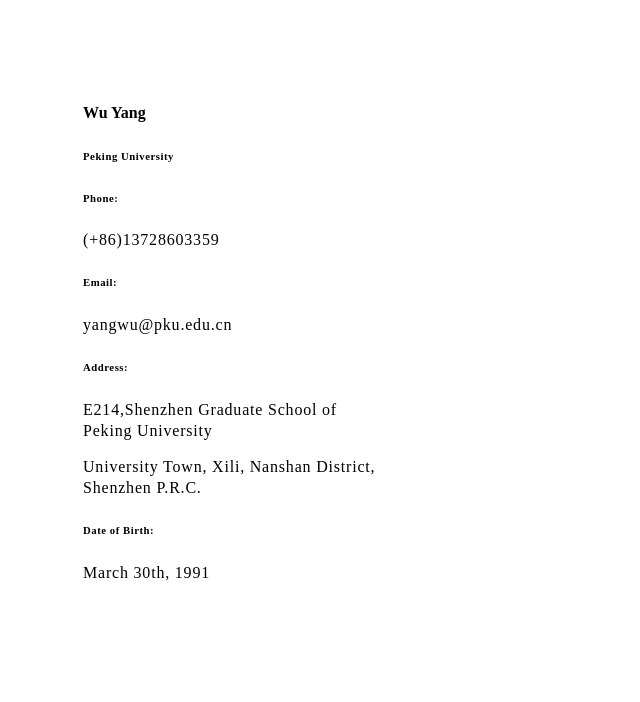
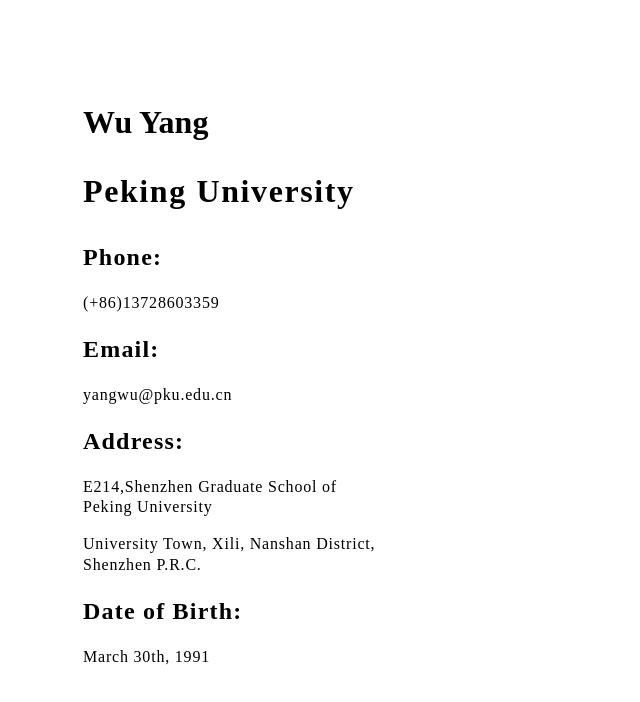
Before and after one commit to Young331/Young331.github.io, a plain HTML site: page wuyang.html in a window 1280 px wide. Shown: the whole page, without its empty margins (0-640 px from the left). Drawn offline with Linux system fonts and the light colour scheme.

Commit message:
Update wuyang.html

```diff
--- a/wuyang.html
+++ b/wuyang.html
@@ -5,33 +5,33 @@
     </head>
     <body>
         <div style="left: 83px; width: 304px; position: absolute; top: 83px;" class="txtNew" id="comp-isylxd3r" data-reactid=".0.$SITE_ROOT.$desktop_siteRoot.$PAGES_CONTAINER.$centeredContent.$inlineContent.$SITE_PAGES.$c1dmp_DESKTOP.$inlineContent.$comp-irls0xdi.$inlineContent.$mediairm34ucq7/=1$mediairm34ucq7.$inlineContent.$comp-isylwyqk.$inlineContent.$comp-isylxd3r">
-            <h4 class="font_4">
+            <h1 class="font_4">
                 <span class="color_19">Wu Yang</span>
-            </h4>
+            </h1>
 
-            <h6 class="font_6" style="line-height:1.8em;">
+            <h1 class="font_6" style="line-height:1.8em;">
                 <span class="color_19"><span style="letter-spacing:0.05em;">Peking University</span></span>
-            </h6>
+            </h1>
 
-            <h6 class="font_6" style="line-height:1.3em;">
+            <h2 class="font_6" style="line-height:1.3em;">
                 <span class="color_19"><span style="letter-spacing:0.05em;">Phone:</span></span>
-            </h6>
+            </h2>
 
             <p class="font_8" style="line-height:1.3em;">
                 <span class="color_19"><span style="letter-spacing:0.05em;">(+86)13728603359</span></span>
             </p>
 
-            <h6 class="font_6" style="line-height:1.3em;">
+            <h2 class="font_6" style="line-height:1.3em;">
                 <span class="color_19"><span style="letter-spacing:0.05em;">Email:</span></span>
-            </h6>
+            </h2>
 
             <p class="font_8" style="line-height:1.3em;">
                 <span class="color_19"><span style="letter-spacing:0.05em;">yangwu@pku.edu.cn</span></span>
             </p>
 
-            <h6 class="font_6" style="line-height:1.3em;">
+            <h2 class="font_6" style="line-height:1.3em;">
                 <span class="color_19"><span style="letter-spacing:0.05em;">Address:</span></span>
-            </h6>
+            </h2>
 
             <p class="font_8" style="line-height:1.3em;">
                 <span class="color_19">
@@ -44,9 +44,9 @@
                 <span class="color_19"><span style="letter-spacing:0.05em;">University Town, Xili, Nanshan District, Shenzhen P.R.C.</span></span>
             </p>
 
-            <h6 class="font_6" style="line-height:1.3em;">
+            <h2 class="font_6" style="line-height:1.3em;">
                 <span class="color_19"><span style="letter-spacing:0.05em;">Date of Birth:</span></span>
-            </h6>
+            </h2>
 
             <p class="font_8" style="line-height:1.3em;">
                 <span class="color_19"><span style="letter-spacing:0.05em;">March 30th, 1991</span></span>
```
